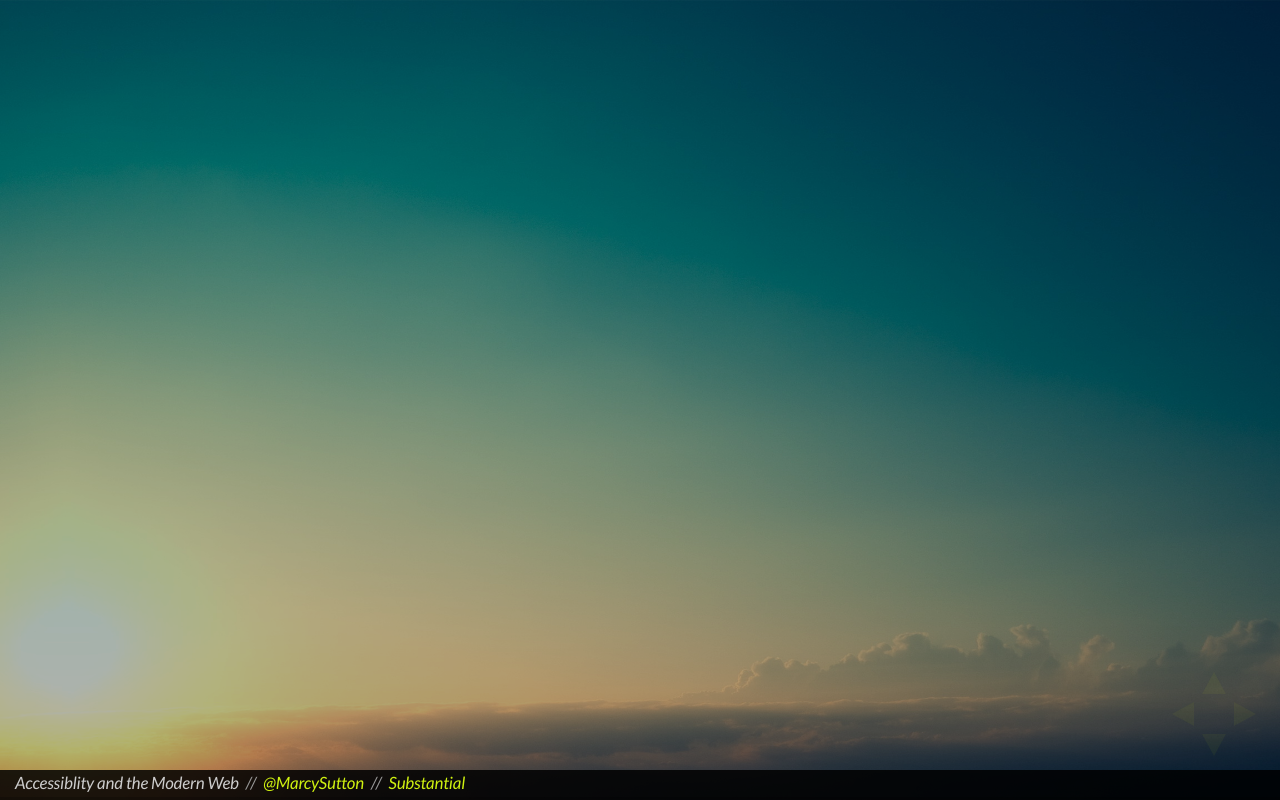
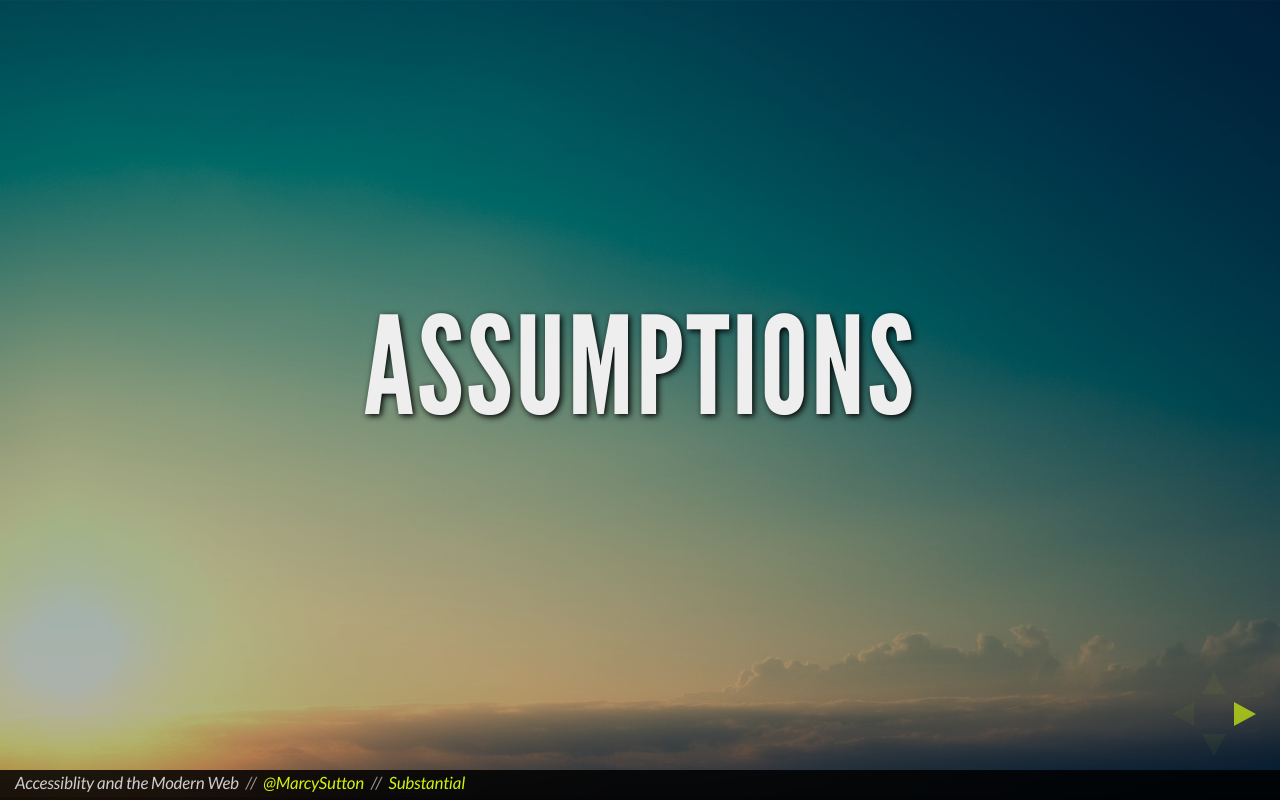
Before and after one commit to marcysutton/accessibility-and-the-modern-web, a website: page slides.html in a window 1280 px wide. Drawn offline with Linux system fonts and the light colour scheme.

Commit message:
Adding first few slides

```diff
--- a/css/theme/template/ms-settings.scss
+++ b/css/theme/template/ms-settings.scss
@@ -24,7 +24,7 @@ $headingLineHeight: 1em;
 $headingLetterSpacing: 0.02em;
 $headingTextTransform: uppercase;
 $headingTextShadow: 2px 2px 6px #000;
-$paragraphTextShadow: 2px 2px 2px #000;
+$paragraphTextShadow: 1px 3px 3px #000;
 
 // Links and actions
 $linkColor: #cff110;
--- a/css/theme/template/ms-theme.scss
+++ b/css/theme/template/ms-theme.scss
@@ -65,7 +65,7 @@ body {
 	font-family: $mainFont;
 	font-size: $mainFontSize;
 	font-weight: 200;
-	letter-spacing: -0.02em;
+	letter-spacing: -0.01em;
 	color: $mainColor;
 
   pre code {
@@ -128,7 +128,11 @@ body {
   p, small, ul, ol, div.large-tag {
     text-shadow: $paragraphTextShadow;
   }
-
+  ul {
+    list-style: none;
+    margin: 0;
+    text-align: center;
+  }
   h2.h1-style {
     font-size: 3.77em;
   }
@@ -143,6 +147,26 @@ body {
     font-size: 0.5em;
     letter-spacing: 0;
     text-transform: none;
+  }
+  section {
+    figure {
+      background-color: $transparentBlack;
+      margin: 0;
+      padding: 0;
+
+      img {
+        border-width: 0;
+        margin-bottom: 0;
+      }
+      figcaption {
+        color: $tertiaryColor;
+        font-size: 0.45em;
+        line-height: 1em;
+        margin: 0;
+        padding: 0.2em 0 0.75em;
+        text-align: center;
+      }
+    }
   }
   .large-tag {
     font-family: $codeFont;
@@ -246,7 +270,9 @@ body {
 /*********************************************
  * NAVIGATION CONTROLS
  *********************************************/
-
+.reveal .controls {
+  bottom: 30px;
+}
 .reveal .controls div.navigate-left,
 .reveal .controls div.navigate-left.enabled {
 	border-right-color: $linkColor;
--- a/slides.html
+++ b/slides.html
@@ -32,13 +32,33 @@
 
 	<body>
 		<div class="reveal">
+			<h1 class="offscreen">Accessibility and the Modern Web</h1>
 
-			<!-- Any section element inside of this container is displayed as a slide -->
 			<div class="slides">
 				<section id="slide1">
+					<h2 class="h1-style">Assumptions</h2>
+				</section>
 
+				<section id="slide2">
+					<figure>
+						<img src="img/disney-princesses.jpg" alt="Which Disney princess are you?">
+						<figcaption>Source: <a href="http://humorchic.blogspot.it/2014/01/humor-chic-equal-rights-disabled-disney.html" target="_blank" title="Link opens in a new window">Humor Chic</a></figcaption>
+					</figure>
 			  </section>
 
+				<section id="slide3">
+					<h2 class="h1-style">Empathy in design</h2>
+				</section>
+
+				<section id="slide4">
+					<h2>Accessibility</h2>
+					<ul>
+						<li>HTML Semantics</li>
+						<li>Color Contrast</li>
+						<li>Text Alternatives</li>
+						<li>Keyboard Accessibility</li>
+					</ul>
+				</section>
 			</div>
       <footer>
         <div class="copyright">
```
Also changed, not shown: img/disney-princesses.jpg (added), img/empathy_map.jpg (added), img/empathy_romney.jpg (added).
